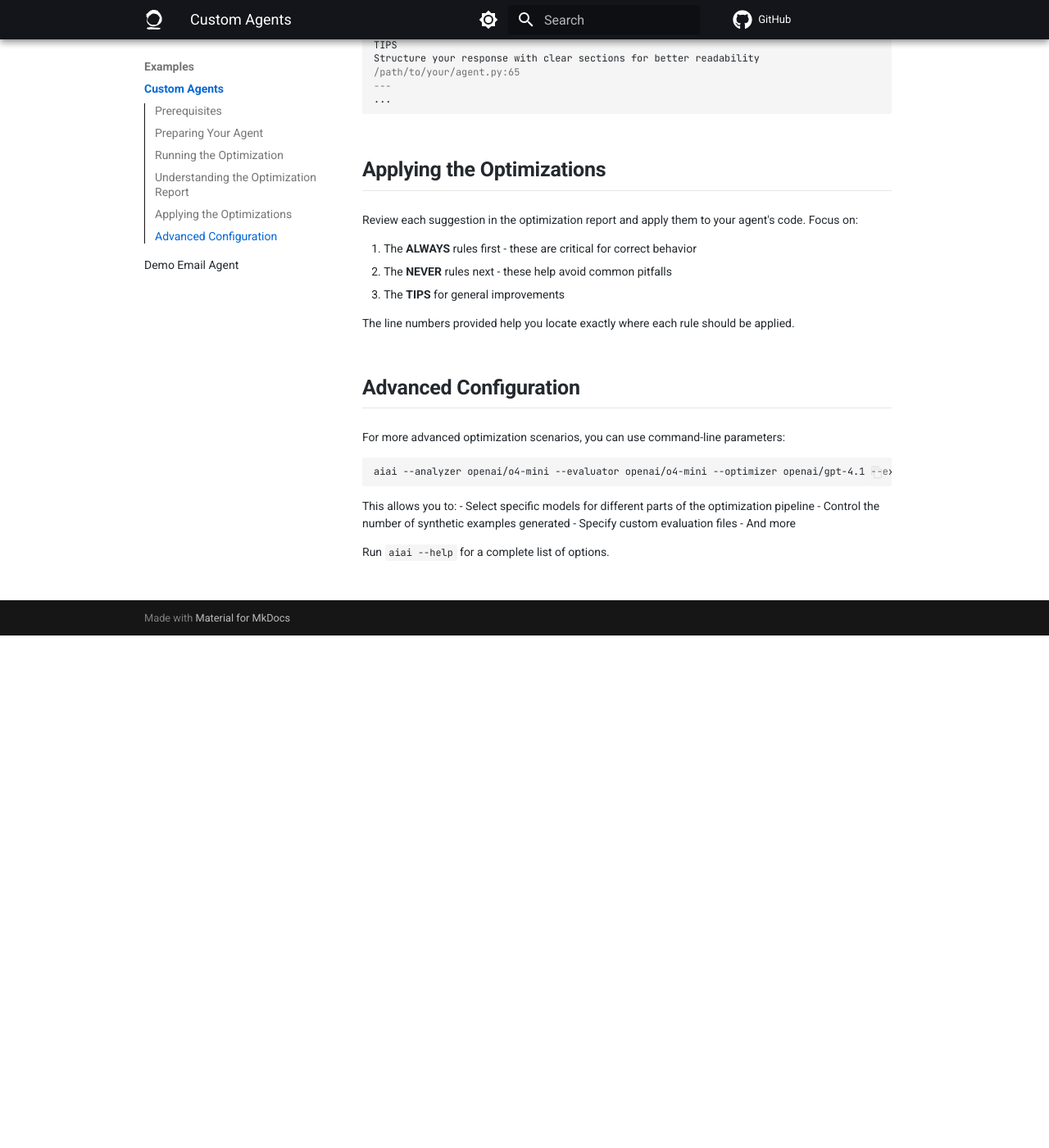
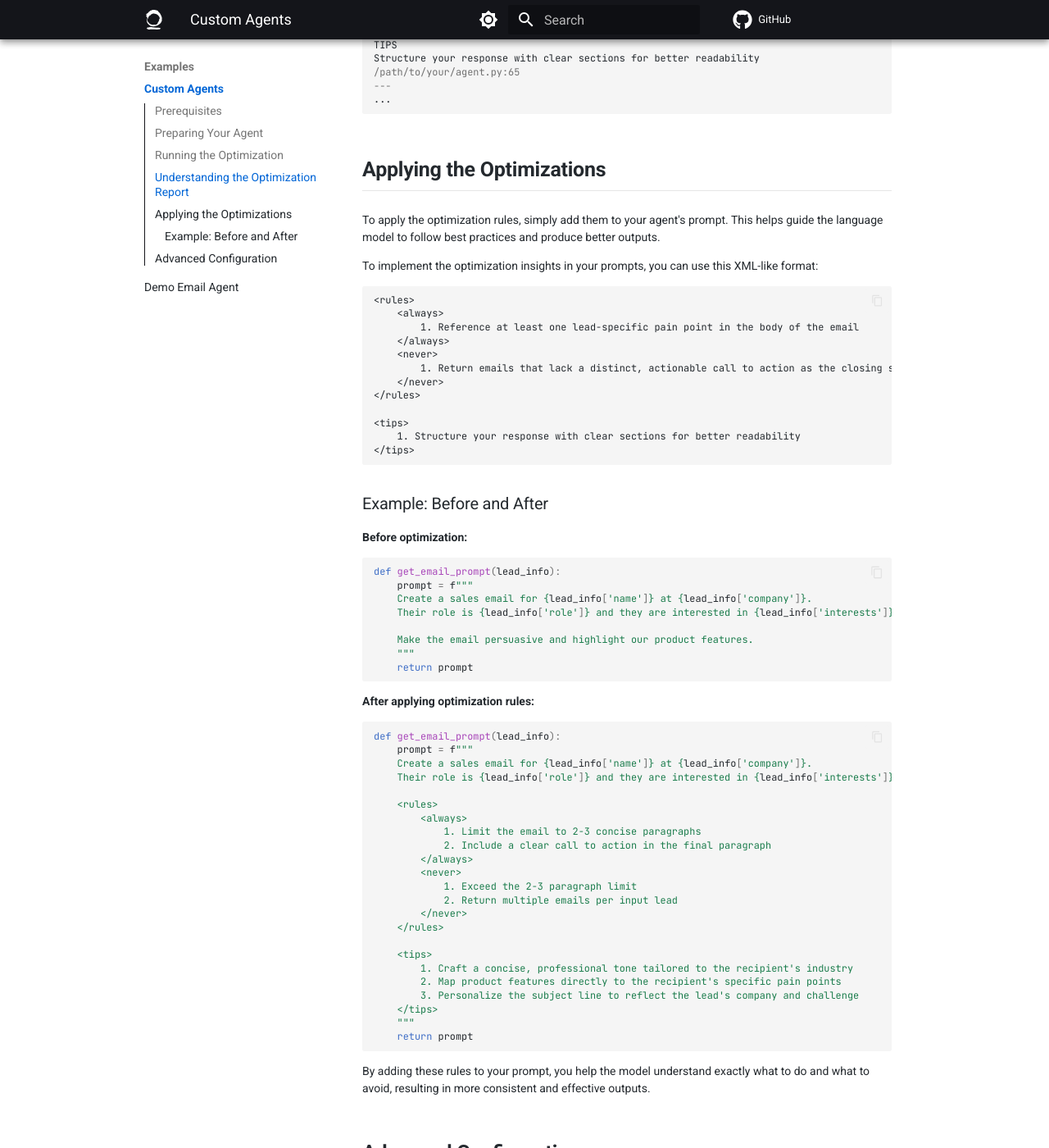
Before and after one commit to zenbase-ai/aiai-cli, an MkDocs documentation site: the page built from docs/docs/examples/custom-agents.md, in a window 1280 px wide and 1400 px high, scrolled down 2257 px. Shown: the whole window at 82% size. Built offline with MkDocs 1.6.1 and Material for MkDocs 9.7.7, drawn with Linux system fonts in a browser that asks for light colours; comment, search, counter and statistics services are not loaded; before the commit the page ends 3032 px from its top, so only the background shows below that; some of the changed text lies outside the part shown.

Commit message:
Update the optimization guidelines to include XML-like formatting for prompts. Enhance clarity by restructuring sections and providing examples of before-and-after code. Add a new section on advanced configuration options for custom optimizations.

````diff
--- a/docs/docs/examples/custom-agents.md
+++ b/docs/docs/examples/custom-agents.md
@@ -115,26 +115,76 @@ Structure your response with clear sections for better readability
 
 ## Applying the Optimizations
 
-Review each suggestion in the optimization report and apply them to your agent's code. Focus on:
+To apply the optimization rules, simply add them to your agent's prompt. This helps guide the language model to follow best practices and produce better outputs.
 
-1. The **ALWAYS** rules first - these are critical for correct behavior
-2. The **NEVER** rules next - these help avoid common pitfalls
-3. The **TIPS** for general improvements
+To implement the optimization insights in your prompts, you can use this XML-like format:
 
-The line numbers provided help you locate exactly where each rule should be applied.
+```
+<rules>
+    <always>
+        1. Reference at least one lead-specific pain point in the body of the email
+    </always>
+    <never>
+        1. Return emails that lack a distinct, actionable call to action as the closing statement
+    </never>
+</rules>
+
+<tips>
+    1. Structure your response with clear sections for better readability
+</tips>
+```
+
+### Example: Before and After
+
+**Before optimization:**
+
+```python
+def get_email_prompt(lead_info):
+    prompt = f"""
+    Create a sales email for {lead_info['name']} at {lead_info['company']}.
+    Their role is {lead_info['role']} and they are interested in {lead_info['interests']}.
+
+    Make the email persuasive and highlight our product features.
+    """
+    return prompt
+```
+
+**After applying optimization rules:**
+
+```python
+def get_email_prompt(lead_info):
+    prompt = f"""
+    Create a sales email for {lead_info['name']} at {lead_info['company']}.
+    Their role is {lead_info['role']} and they are interested in {lead_info['interests']}.
+
+    <rules>
+        <always>
+            1. Limit the email to 2-3 concise paragraphs
+            2. Include a clear call to action in the final paragraph
+        </always>
+        <never>
+            1. Exceed the 2-3 paragraph limit
+            2. Return multiple emails per input lead
+        </never>
+    </rules>
+
+    <tips>
+        1. Craft a concise, professional tone tailored to the recipient's industry
+        2. Map product features directly to the recipient's specific pain points
+        3. Personalize the subject line to reflect the lead's company and challenge
+    </tips>
+    """
+    return prompt
+```
+
+By adding these rules to your prompt, you help the model understand exactly what to do and what to avoid, resulting in more consistent and effective outputs.
 
 ## Advanced Configuration
 
-For more advanced optimization scenarios, you can use command-line parameters:
+For more advanced optimization scenarios, AIAI CLI offers various command-line options to customize the optimization process.
 
-```bash
-aiai --analyzer openai/o4-mini --evaluator openai/o4-mini --optimizer openai/gpt-4.1 --examples 15
-```
+See the [Configuration Reference](../user-guide/configuration-reference.md) for a complete list of available options, including:
 
-This allows you to:
-- Select specific models for different parts of the optimization pipeline
-- Control the number of synthetic examples generated
-- Specify custom evaluation files
-- And more
-
-Run `aiai --help` for a complete list of options.
+- Model selection for different pipeline components
+- Synthetic data generation settings
+- Performance tuning options
````
